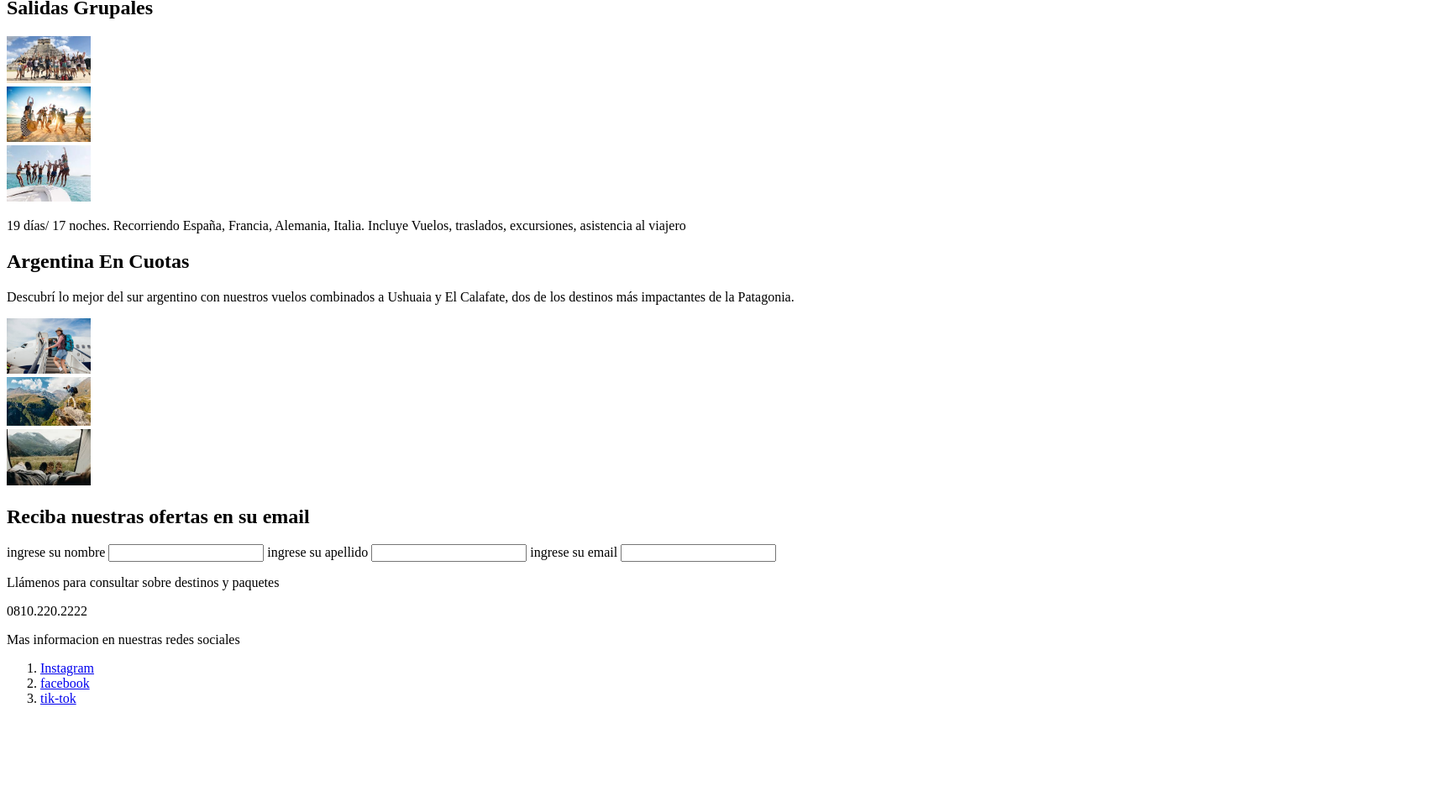
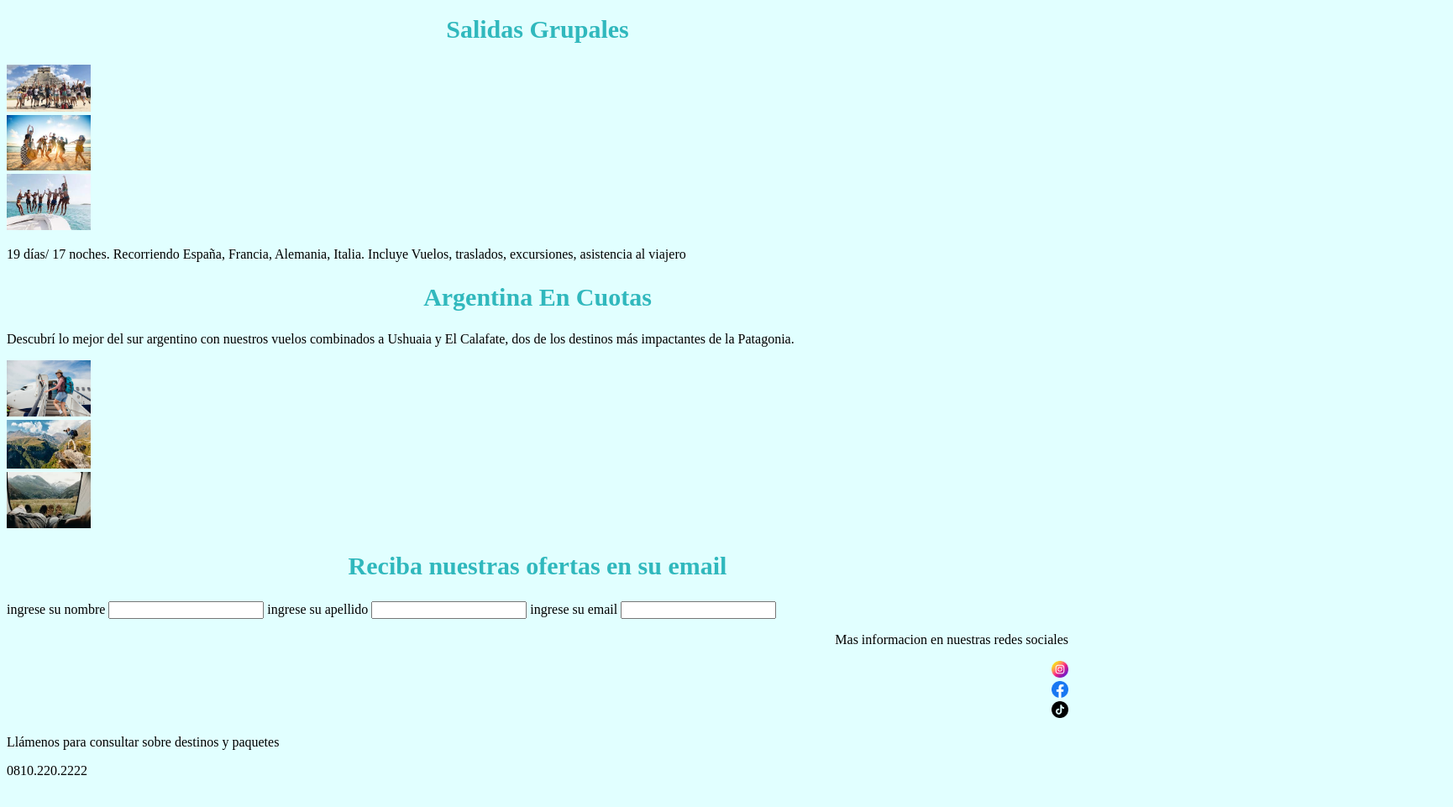
Before and after one commit to abrilacuna/web1-css-basico, a plain HTML site: page viaje.html in a window 1280 px wide. Shown: the part 595-1556 px from the top of the page at 84% size, 1730 px wide, since content can reach past the window. Before the commit the page ends 1452 px from the top, so only its background shows below. Drawn offline with Linux system fonts and the light colour scheme.

Commit message:
finalizado

```diff
--- a/estilo.css
+++ b/estilo.css
@@ -1,23 +1,70 @@
-header{
+body {
+    background-color: rgb(225, 255, 255);
+}
+
+header {
     background-color: rgb(0, 0, 0);
-    text-align: center;
+    /* aplico color fonde al encabezado */
+    text-align: cente r;
     background-color: rgb(255, 199, 135);
     height: 200px;
+    text-align: center;
 
     background-color: azure;
     background: #3b84a1;
     background: linear-gradient(90deg, rgba(59, 132, 161, 1) 0%, rgba(0, 200, 255, undefined) 100%);
 
-h1{
-    background-color: bisque;
 }
-nav ul li{
+
+h1 {
+    background-color: rgb(255, 255, 255);
+    /* aplico color y tamaño al h1*/
+    height: 50px;
+
+}
+
+nav ul li {
     display: inline-block;
+    /* aliniar los navegadores del nav*/
 }
+
 nav ul li a {
     text-decoration: none;
+    /* le puse color al fondo del main*/
     color: rgb(154, 194, 255);
     text-transform: uppercase;
-padding: 10px;
+    padding: 15px;
+    border-radius: 5px;
 
 }
+
+
+
+
+
+footer {
+    background-image: url(assets/img/VUELO.jpeg);
+    /*puse las imagenes en el footer*/
+
+    font-size: 500px;
+
+}
+
+
+h2 {
+    text-align: center;
+    /*puse todos los h2 en color y los center*/
+    color: rgb(48, 184, 189);
+    font-weight: bolder;
+    font-size: 30px;
+    text-decoration: double;
+
+
+}
+
+
+
+.section5 {
+    text-align: right;
+    /*puse las fotos en el lado derecho*/
+}
--- a/estilos.css
+++ b/estilos.css
@@ -94,3 +94,6 @@ p a {
     line-height: 0cm;
     color: antiquewhite;
 }
+.foto1 div img{
+    display:inline-block;
+}
--- a/viaje.html
+++ b/viaje.html
@@ -4,8 +4,9 @@
 <head>
     <meta charset="UTF-8">
     <meta name="viewport" content="width=device-width, initial-scale=1.0">
-    <title>Document</title>
+    <title>vuelos por el mundo</title>
     <link rel="stylesheet" href="./estilo.css">
+    <link rel="shortcut icon" href="./assets/img/avion.jpg" type="image/x-icon">
 </head>
 
 <body>
@@ -20,7 +21,7 @@
                 <li><a href="vola de arriba">vola de arriba</a></li>
                 <li><a href="playas">playas</a></li>
                 <li>
-                    <div> <img src="assets/img/motor-de-busqueda-web.png" alt="busqueda" width="30px"></div>
+                    <div> <img src="assets/img/telefono.jpg+.jpg" alt="busqueda" width="10px"></div>
                 </li>
                 <li>venta telefonica
                     0810.220.2222
@@ -37,6 +38,7 @@
     <main>
         <section>
             <h2>Las Mejores Playas</h2>
+
             <div><img src="assets/img/playa.jpg" width="100"></div>
             <div><img src="assets/img/playa.2.jpg.jpeg" width="100px"></div>
             <div><img src="assets/img/playa.3.jpg.jpeg" width="100px"></div>
@@ -85,22 +87,43 @@
 
         </section>
 
-        <section>
+
+
+
+        <section class="section5">
+            <p>Mas informacion en nuestras redes sociales</p>
+            <div><img src="assets/img/instagram.png" width="20px"></div>
+            <div><img src="assets/img/facebook.png" width="20px"></div>
+            <div><img src="assets/img/tik-tok.png" width="20px"></div>
+
+        </section>
+        <section class="section1">
             <p>Llámenos para consultar sobre destinos y paquetes</p>
             <p>0810.220.2222</p>
-            <p>Mas informacion en nuestras redes sociales</p>
+
+
+
+
+
+
         </section>
+
+
+
+
+
+
 
     </main>
 
+
     <footer>
         <nav>
-            <ol>
-                <li><a href="assets/img/instagram.png">Instagram</a></li>
-                <li><a href="assets/img/facebook.png">facebook</a></li>
-                <li><a href="assets/img/tik-tok.png">tik-tok</a></li>
-            </ol>
+            <p> MUY BUEN VIAJE!!</p>
+
+            </div>
         </nav>
+
     </footer>
 
 
```
Also changed, not shown: assets/img/VUELO.jpeg (added), assets/img/avion.jpg (added), assets/img/telefono.jpg+.jpg (added). Lines whose indentation alone changed are shown as unchanged.
